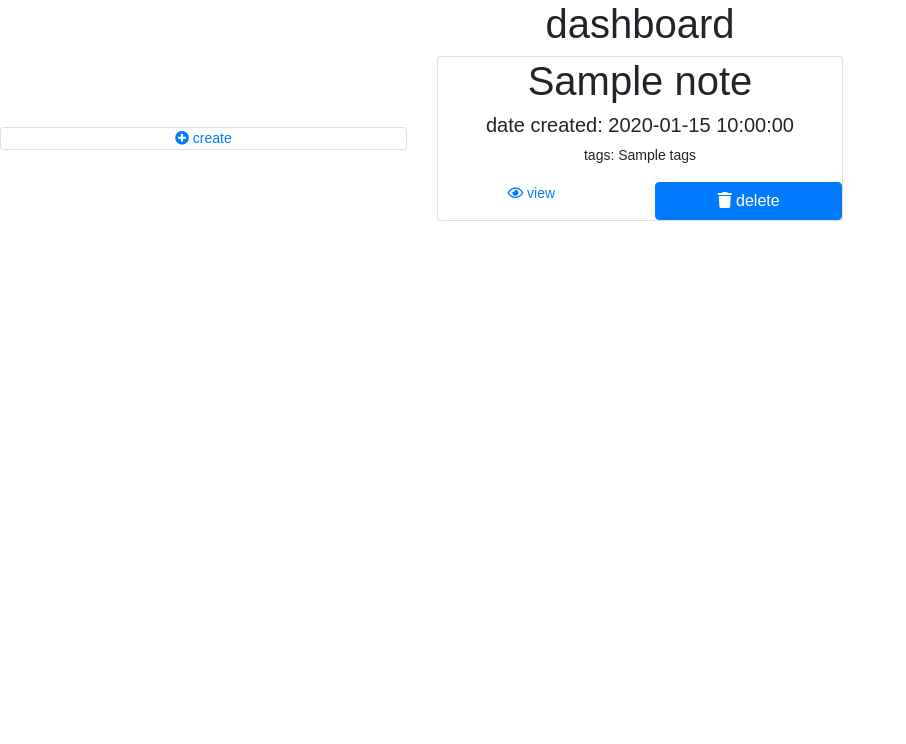
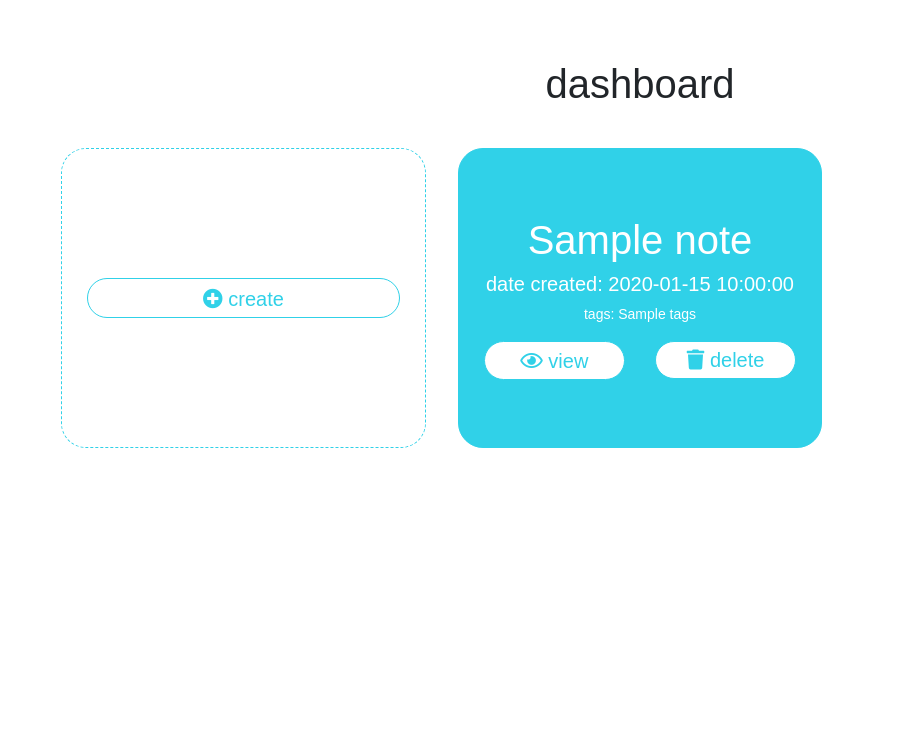
Before and after one commit to ekhattar/MeowNotes, a Flask app: template meownotes/templates/dashboard.html in a window 1280 px wide. Shown: the part 66-810 px from the top of the page, without its empty margins (0-906 px from the left). Before the commit the page ends 287 px from the top, so only its background shows below. Run offline with Flask 2, Linux system fonts and the light colour scheme; the template is opened without the code that fills it: most values are stand-ins (such as "Sample title", 1, 10 or a date in 2020); some libraries are stand-ins or nearby versions.

Commit message:
Styling for dashboard notes

```diff
--- a/meownotes/static/css/main.css
+++ b/meownotes/static/css/main.css
@@ -6,6 +6,10 @@ body {
 
 a {
     text-decoration: none !important;
+}
+
+h1 {
+    font-weight: 500;
 }
 
 /* main MeowNotes colors */
@@ -22,6 +26,14 @@ a {
     margin-top: 1rem !important;
 }
 
+.meownotes-bg-warning:hover {
+    background-color: #EA526F !important;
+  }
+
+  .meownotes-go-accent:hover {
+    background-color: #FFB20F !important;
+  }
+
 /* -------------- navbar area styling -------------- */
 
 .navbar.navbar-dark.bg-dark,
@@ -30,13 +42,21 @@ a {
     color: var(--meownotes-blue) !important;
 }
 
+.app-title {
+    font-weight: 300;
+}
+
 /* -------------- form inputs styling -------------- */
 
 .meownotes-input {
     border-radius: 25px;
     border: 1px solid var(--meownotes-blue);
     line-height: 1.2;
-  }
+}
+
+.form-control:focus {
+    border-color: var(--meownotes-blue) !important;
+}
 
 /* -------------- buttons styling -------------- */
 
@@ -59,12 +79,14 @@ a {
     display: inline-table;
 }
 
-.meownotes-link>span, .meownotes-link>span>a {
+.meownotes-link>span,
+.meownotes-link>span>a {
     color: var(--meownotes-blue);
 }
 
 /* button style 1: hover effect - blue bg, white border, white content */
-.meownotes-button:hover, .meownotes-link:hover {
+.meownotes-button:hover,
+.meownotes-link:hover {
     background-color: var(--meownotes-blue);
     color: var(--meownotes-light);
     border: 1px solid var(--meownotes-light);
@@ -73,3 +95,43 @@ a {
 .meownotes-link:hover>span>a {
     color: var(--meownotes-light);
 }
+
+/* -------------- content area styling -------------- */
+
+.main {
+    padding: 60px;
+    height: calc(100vh - 56px);
+}
+
+.dash-notes-row {
+    height: 100%;
+}
+
+.dash-notes-col {
+    padding: 1rem;
+    margin-top: 1rem !important;
+}
+
+.dash-notes-col {
+    height: 325px;
+}
+
+.dashboard-note-prompt,
+.dashboard-note {
+    height: 300px;
+    border-radius: 25px;
+    padding-left: 25px;
+    padding-right: 25px;
+}
+
+.dashboard-note-prompt {
+    background-color: #ffffff;
+    border: 1px dashed #30D1E8;
+    color: #30D1E8;
+}
+
+.dashboard-note {
+    background-color: #30D1E8;
+    border: 1px solid #30D1E8;
+    color: #ffffff;
+}
--- a/meownotes/templates/dashboard.html
+++ b/meownotes/templates/dashboard.html
@@ -27,7 +27,7 @@
           <div class="card-contents my-auto">
             <div class="row">
               <div class="col">
-                <div class="meownotes-button-link my-auto meownotes-go-accent">
+                <div class="meownotes-button meownotes-link my-auto meownotes-go-accent">
                   <span class="align-middle">
                     <a href="{{ url_for('landing') }}">
                       <i class="fas fa-plus-circle"></i> create
@@ -60,7 +60,7 @@
             </div>
             <div class="row">
               <div class="col-6">
-                <div class="meownotes-button-inverse-link my-auto">
+                <div class="meownotes-button meownotes-link my-auto">
                   <span class="align-middle">
                     <a href="{{ url_for('landing', id=note['note_id']) }}"><i class="far fa-eye"></i> view</a>
                   </span>
@@ -69,7 +69,7 @@
               <div class="col-6">
                 <form method="POST" action="/delete">
                   <input type="hidden" id="note_id" name="note_id" value="{{ note['note_id'] }}">
-                  <button class="meownotes-button-inverse btn btn-med btn-primary btn-block meownotes-bg-warning"
+                  <button class="meownotes-button meownotes-link btn btn-med btn-primary btn-block meownotes-bg-warning"
                     type="submit"><i class="fas fa-trash"></i> delete</button>
                 </form>
               </div>
```
